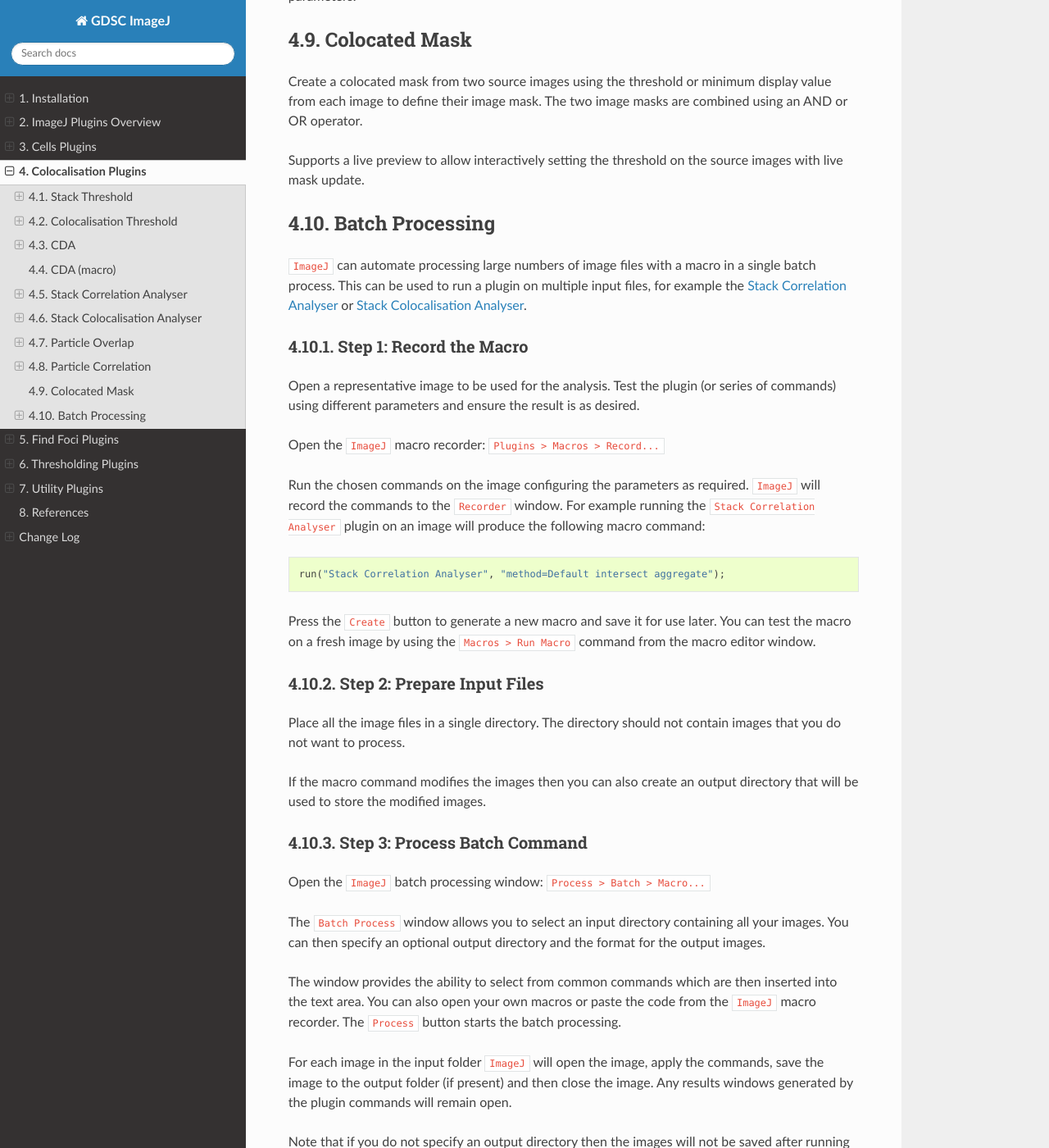
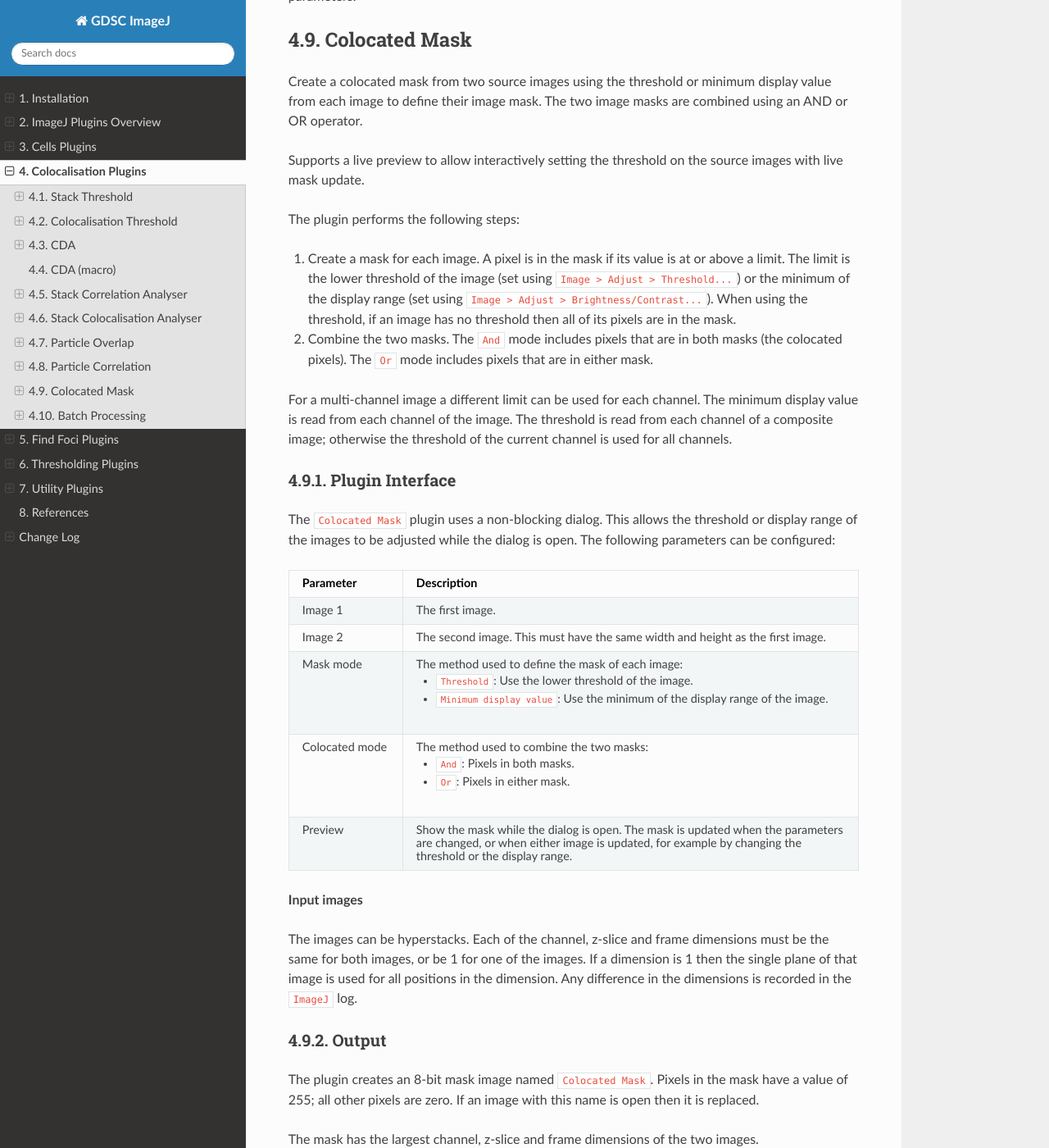
Before and after one commit to aherbert/gdsc, a Sphinx documentation site: the page built from docs/colocalisation_plugins.rst, in a window 1280 px wide and 1400 px high, scrolled down 36723 px. Shown: the whole window at 82% size. Built offline with Sphinx 7.4.7 and the Read the Docs theme 3.1.0, drawn with Linux system fonts in a browser that asks for light colours.

Commit message:
Document the Colocated Mask plugin parameters and output

```diff
--- a/docs/colocalisation_plugins.rst
+++ b/docs/colocalisation_plugins.rst
@@ -1521,6 +1521,61 @@ Create a colocated mask from two source images using the threshold or minimum di
 
 Supports a live preview to allow interactively setting the threshold on the source images with live mask update.
 
+The plugin performs the following steps:
+
+#. Create a mask for each image. A pixel is in the mask if its value is at or above a limit. The limit is the lower threshold of the image (set using ``Image > Adjust > Threshold...``) or the minimum of the display range (set using ``Image > Adjust > Brightness/Contrast...``). When using the threshold, if an image has no threshold then all of its pixels are in the mask.
+#. Combine the two masks. The ``And`` mode includes pixels that are in both masks (the colocated pixels). The ``Or`` mode includes pixels that are in either mask.
+
+For a multi-channel image a different limit can be used for each channel. The minimum display value is read from each channel of the image. The threshold is read from each channel of a composite image; otherwise the threshold of the current channel is used for all channels.
+
+.. index:: Colocated Mask Plugin Interface
+
+Plugin Interface
+~~~~~~~~~~~~~~~~
+
+The ``Colocated Mask`` plugin uses a non-blocking dialog. This allows the threshold or display range of the images to be adjusted while the dialog is open. The following parameters can be configured:
+
+.. list-table::
+   :widths: 20 80
+   :header-rows: 1
+
+   * - Parameter
+     - Description
+
+   * - Image 1
+     - The first image.
+
+   * - Image 2
+     - The second image. This must have the same width and height as the first image.
+
+   * - Mask mode
+     - The method used to define the mask of each image:
+
+       * ``Threshold``: Use the lower threshold of the image.
+       * ``Minimum display value``: Use the minimum of the display range of the image.
+
+   * - Colocated mode
+     - The method used to combine the two masks:
+
+       * ``And``: Pixels in both masks.
+       * ``Or``: Pixels in either mask.
+
+   * - Preview
+     - Show the mask while the dialog is open. The mask is updated when the parameters are changed, or when either image is updated, for example by changing the threshold or the display range.
+
+**Input images**
+
+The images can be hyperstacks. Each of the channel, z-slice and frame dimensions must be the same for both images, or be 1 for one of the images. If a dimension is 1 then the single plane of that image is used for all positions in the dimension. Any difference in the dimensions is recorded in the ``ImageJ`` log.
+
+.. index:: Colocated Mask Output
+
+Output
+~~~~~~
+
+The plugin creates an 8-bit mask image named ``Colocated Mask``. Pixels in the mask have a value of 255; all other pixels are zero. If an image with this name is open then it is replaced.
+
+The mask has the largest channel, z-slice and frame dimensions of the two images.
+
 
 .. _colocalisation_batch_processing:
 
```
